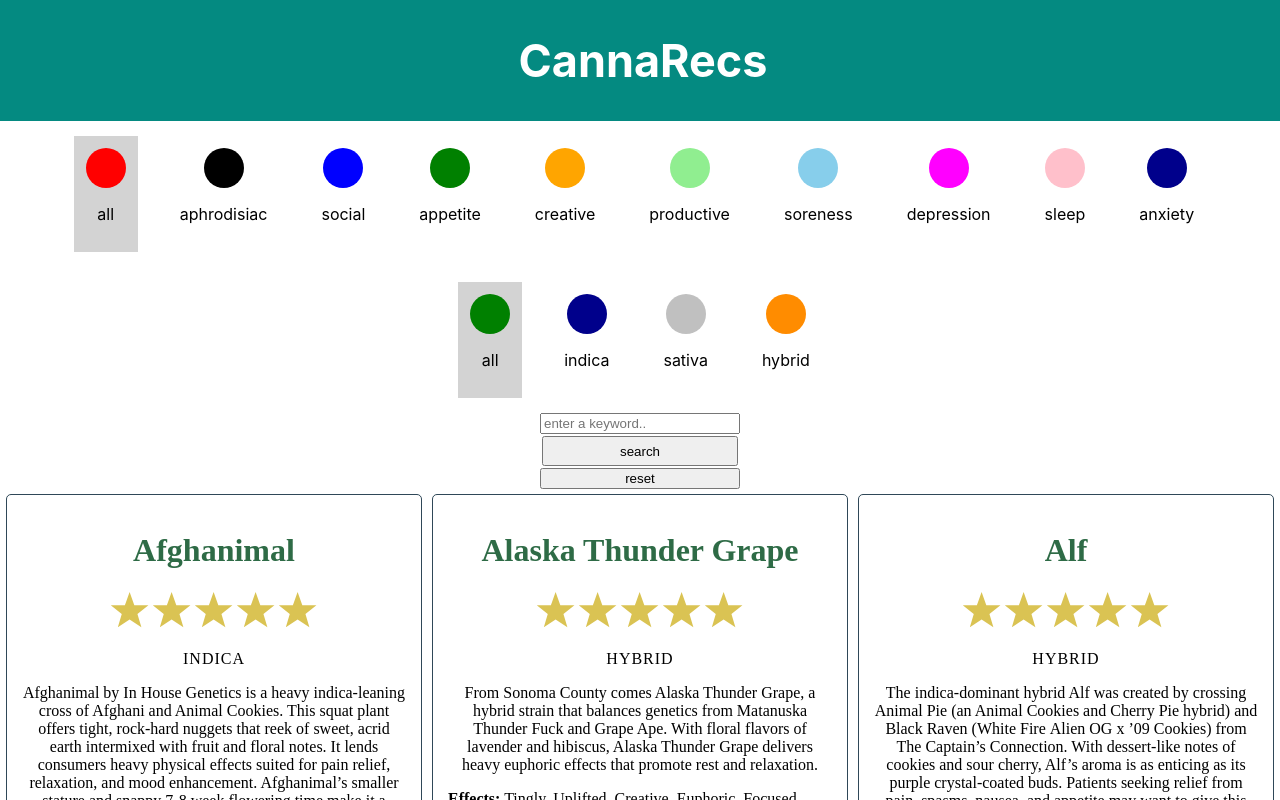
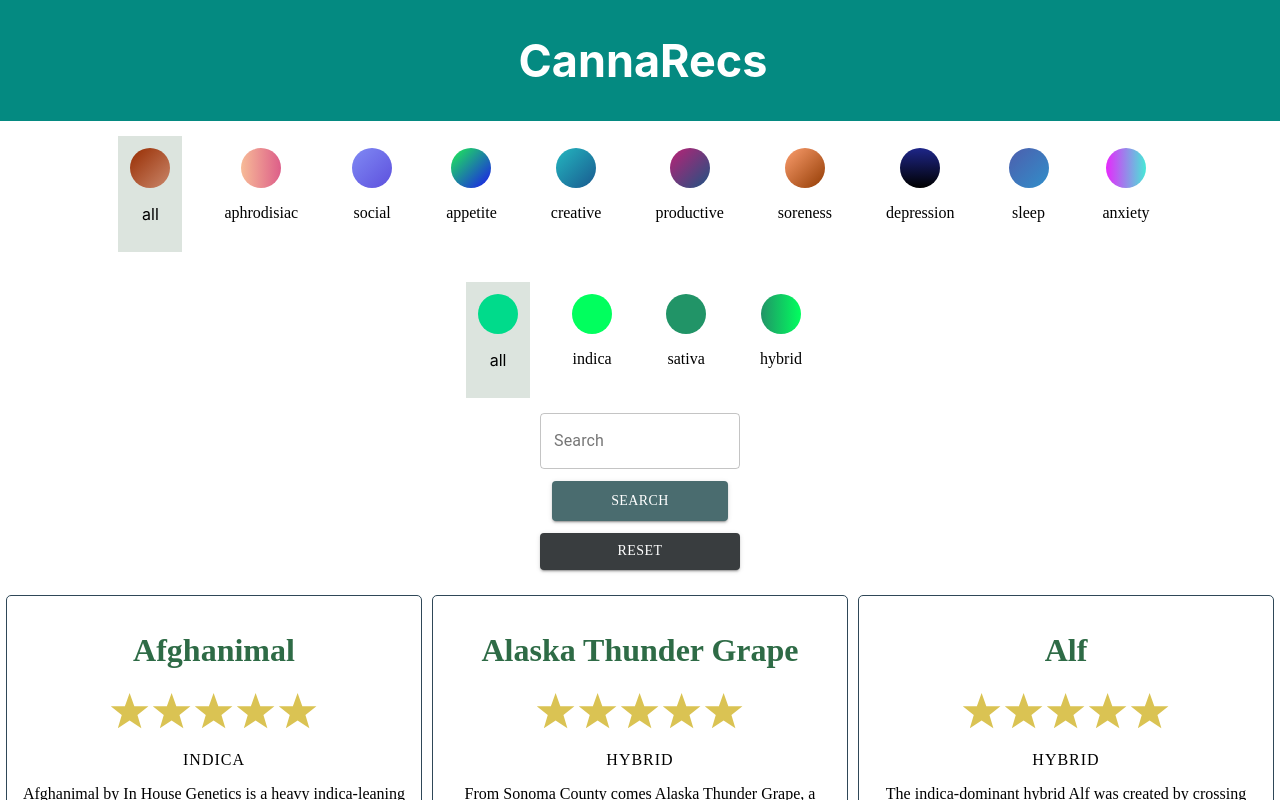
Before and after one commit to OneCodeMan/tangela-merkel, a React (Create React App) app: page / in a window 1280 px wide. Shown: the top 800 px of the page. Built offline with nearby package versions, Linux system fonts and the light colour scheme.

Commit message:
figured out styling for effect and flavour choices

```diff
--- a/package.json
+++ b/package.json
@@ -3,6 +3,7 @@
   "version": "0.1.0",
   "private": true,
   "dependencies": {
+    "@material-ui/core": "^4.9.14",
     "@testing-library/jest-dom": "^4.2.4",
     "@testing-library/react": "^9.3.2",
     "@testing-library/user-event": "^7.1.2",
--- a/src/components/HorizontalSelector/HorizontalSelector.js
+++ b/src/components/HorizontalSelector/HorizontalSelector.js
@@ -1,21 +1,21 @@
 import React from 'react';
 import { StyleSheet, css } from 'aphrodite';
-import StarRatings from 'react-star-ratings';
 
 const styles = StyleSheet.create({
     categorySelector: {
         display: 'flex',
         flexWrap: 'wrap',
-        justifyContent: 'center'
+        justifyContent: 'center',
       },
 
       categoryOptionWrapper: {
           ':hover': {
-            backgroundColor: 'lightgray'
+            backgroundColor: 'rgb(83, 122, 90, 0.2)'
           },
           margin: '15px',
           padding: '12px',
-          cursor: 'pointer'
+          cursor: 'pointer',
+          fontFamily: "Avenir Next",
       },
 
       categoryOptionBackground: {
@@ -26,7 +26,7 @@ const styles = StyleSheet.create({
       },
 
       categoryOptionWrapperSelected: {
-        background: 'lightgray',
+        background: 'rgb(83, 122, 90, 0.2)',
         margin: '15px',
         padding: '12px',
         cursor: 'pointer'
@@ -35,7 +35,7 @@ const styles = StyleSheet.create({
 
 function generateBackgroundStyle(colour) {
     let desiredBackground = {
-        backgroundColor: colour,
+        background: colour,
         width: '40px',
         height: '40px',
         borderRadius: '50%',
--- a/src/components/Strain/Strain.js
+++ b/src/components/Strain/Strain.js
@@ -6,7 +6,8 @@ const styles = StyleSheet.create({
     strain: {
         ':hover': {
             cursor: 'pointer',
-            backgroundColor: 'green'
+            backgroundColor: 'rgb(0, 62, 31, 0.7)',
+            color: 'white'
         },
         border: 'solid',
         width: '30%',
@@ -90,7 +91,7 @@ const Strain = ({strain, category}) => {
             starDimension="40px"
             starSpacing="1px"
             starRatedColor="#DAC353"
-        />
+            />
             <p className={css(styles.type)}>{strain.type}</p>
             <p className={css(styles.description)}>{strain.description}</p>
             <div className={css(styles.effectsDiv)}>
--- a/src/components/StrainList/StrainList.js
+++ b/src/components/StrainList/StrainList.js
@@ -4,6 +4,7 @@ import _ from 'lodash';
 import HorizontalSelector from '../../components/HorizontalSelector/HorizontalSelector';
 import Strain from '../../components/Strain/Strain';
 import { StyleSheet, css } from 'aphrodite';
+import { Button, TextField } from '@material-ui/core';
 
 const ellipsisAnim = {
   'to': {
@@ -23,13 +24,8 @@ const styles = StyleSheet.create({
       justifyContent: 'center'
     },
 
-    categoryOptionWrapper: {
-        ':hover': {
-          backgroundColor: 'lightgray'
-        },
-        margin: '15px',
-        padding: '12px',
-        cursor: 'pointer'
+    animationWrapper: {
+      padding: '10px'
     },
 
     searchContainer: {
@@ -43,14 +39,22 @@ const styles = StyleSheet.create({
     },
 
     searchButton: {
-      height: '30px',
-      margin: '2px'
+      height: '40px',
+      margin: '12px',
+      backgroundColor: '#4A6C6F',
+      fontFamily: 'Avenir Next'
+    },
+
+    resetButton: {
+      fontFamily: 'Avenir Next',
+      backgroundColor: '#393D3F',
     },
 
     strains: {
         display: 'flex',
         flexWrap: 'wrap',
         justifyContent: 'center',
+        marginTop: '20px'
     },
 
     loadingEllipsis: {
@@ -82,13 +86,27 @@ const categoryMap = {
 }
 
 const categoryKeys = _.keys(categoryMap);
-const categoryColours = ['red', 'black', 'blue', 'green', 'orange', 'lightgreen', 'skyblue', 'magenta', 'pink', 'darkblue', 'purple']; // TODO
+const categoryColours = ['linear-gradient(to top left, #CA876B, #972C01)',
+                        'linear-gradient(to left, #dd5e89, #f7bb97)',
+                        'linear-gradient(to bottom right, #808AF4, #5D50DD)',
+                        'linear-gradient(to top left, #1B16F0, #1EF152)',
+                        'linear-gradient(to top left, #19598F, #24B7C0)',
+                        'linear-gradient(to top left, #1E5483, #BB2175)',
+                        'linear-gradient(to top left, #923B03, #FC9E6E)',
+                        'linear-gradient(to bottom, #1E2689, #000000)',
+                        'linear-gradient(to bottom right, #4D5EAD, #318FCA)',
+                        'linear-gradient(to right, #E728FC, #46E9D7)',
+                        'linear-gradient(to right, #E728FC, #46E9D7)'];
+
 const typeKeys = ['all', 'indica', 'sativa', 'hybrid'];
-const typeColours = ['green', 'darkblue', 'silver', 'darkorange'];
+const typeColours = ['#00DB8B',
+                    '#01FF5E',
+                    '#219467',
+                    'linear-gradient(to left, #01FF5E, #219467)'];
 
 const JointLoadingAnimation = () => {
   return (
-    <div>
+    <div className={css(styles.animationWrapper)}>
       <img src="https://i.gifer.com/4s2S.gif" alt="Spliff"></img>
       <div className={css(styles.loadingEllipsis)}>Loading...</div>
     </div>
@@ -192,14 +210,21 @@ class StrainList extends Component {
            </div>
 
             <div className={css(styles.searchContainer)}>
-              <input type="text"
-                className="search-input"
+              <TextField
+                id="outlined-basic"
+                label="Search"
+                variant="outlined"
+                className={css(styles.searchInput)}
                 placeholder="enter a keyword.."
                 value={this.state.query}
                 onChange={this.handleQueryChange.bind(this)}
-                />
-              <button className={css(styles.searchButton)} onClick={() => this.handleQuerySearch()}>search</button>
-              <button className={css(styles.resetButton)} onClick={() => this.handleReset()}>reset</button>
+              />
+              <Button variant="contained" color="primary" className={css(styles.searchButton)} onClick={() => this.handleQuerySearch()}>
+                search
+              </Button>
+              <Button variant="contained" color="primary" className={css(styles.resetButton)} onClick={() => this.handleReset()}>
+                reset
+              </Button>
             </div>
 
             <div className={css(styles.strains)}>
```
Also changed, not shown: 1 other file (tests, documents, lock files or other folders).
